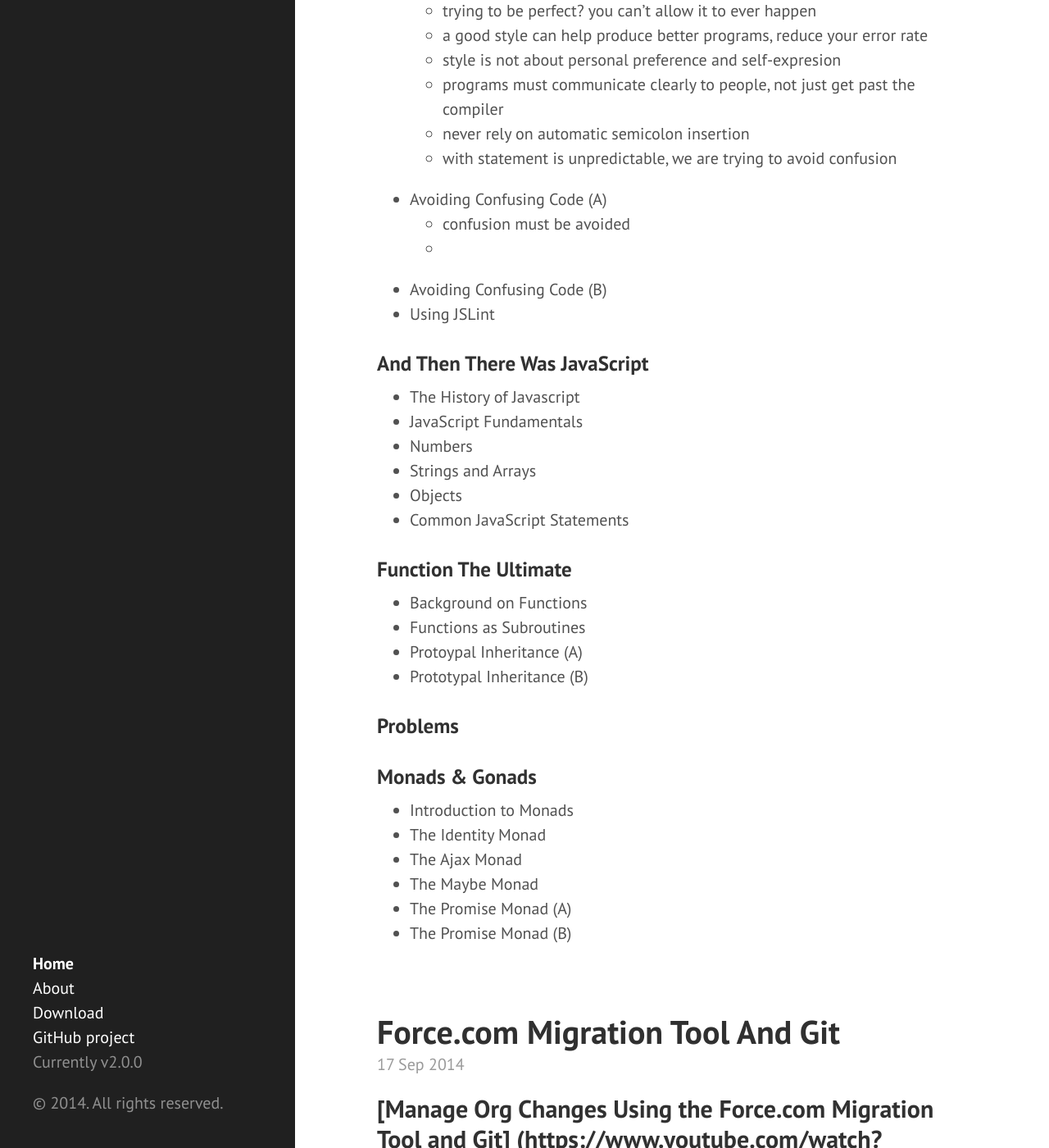
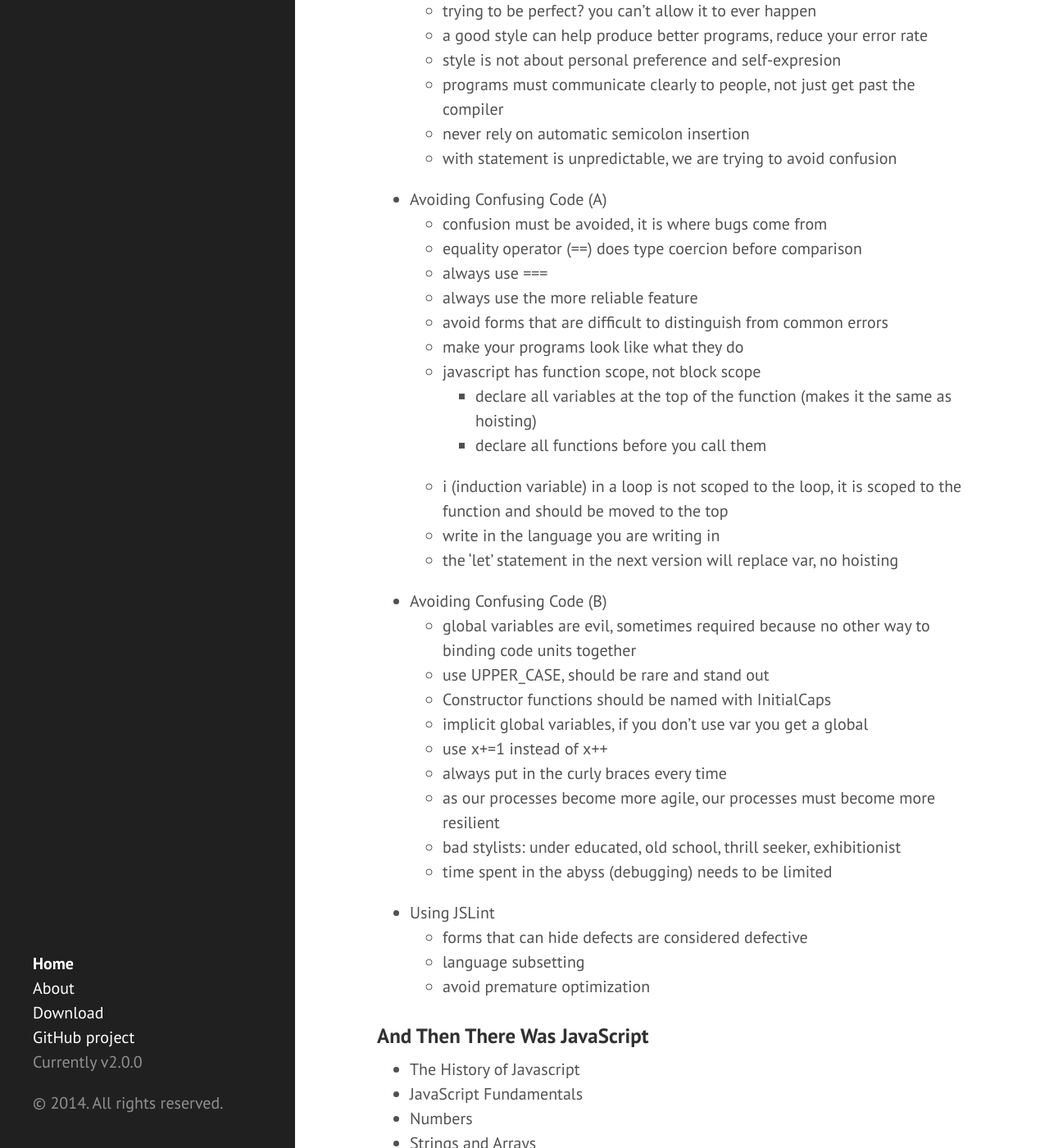
Before and after one commit to eneiand/eneiand.github.io, a Jekyll site: the page built from index.html, in a window 1280 px wide and 1400 px high, scrolled down 1836 px. Shown: the whole window at 82% size. Built offline with Jekyll 4.4.1, drawn with Linux system fonts in a browser that asks for light colours; Markdown is read by kramdown in place of the engine named in the settings; the list of posts is cut into pages by our own code.

Commit message:
Update 2014-09-17-javascript-good-parts.md

```diff
--- a/_posts/2014-09-17-javascript-good-parts.md
+++ b/_posts/2014-09-17-javascript-good-parts.md
@@ -33,10 +33,32 @@
   * never rely on  automatic semicolon insertion
   * with statement is unpredictable, we are trying to avoid confusion
 * Avoiding Confusing Code (A)
-  * confusion must be avoided
-  *
+  * confusion must be avoided, it is where bugs come from
+  * equality operator (==) does type coercion before comparison
+  * always use ===
+  * always use the more reliable feature
+  * avoid forms that are difficult to distinguish from common errors
+  * make your programs look like what they do
+  * javascript has function scope, not block scope
+    * declare all variables at the top of the function (makes it the same as hoisting)
+    * declare all functions before you call them
+  * i (induction variable) in a loop is not scoped to the loop, it is scoped to the function and should be moved to the top
+  * write in the language you are writing in
+  * the 'let' statement in the next version will replace var, no hoisting
 * Avoiding Confusing Code (B)
+  * global variables are evil, sometimes required because no other way to binding code units together
+  * use UPPER_CASE, should be rare and stand out
+  * Constructor functions should be named with InitialCaps
+  * implicit global variables, if you don't use var you get a global
+  * use x+=1 instead of x++
+  * always put in the curly braces every time
+  * as our processes become more agile, our processes must become more resilient
+  * bad stylists: under educated, old school, thrill seeker, exhibitionist
+  * time spent in the abyss (debugging) needs to be limited
 * Using JSLint
+  * forms that can hide defects are considered defective
+  * language subsetting
+  * avoid premature optimization
 
 ### And Then There Was JavaScript
 
```
